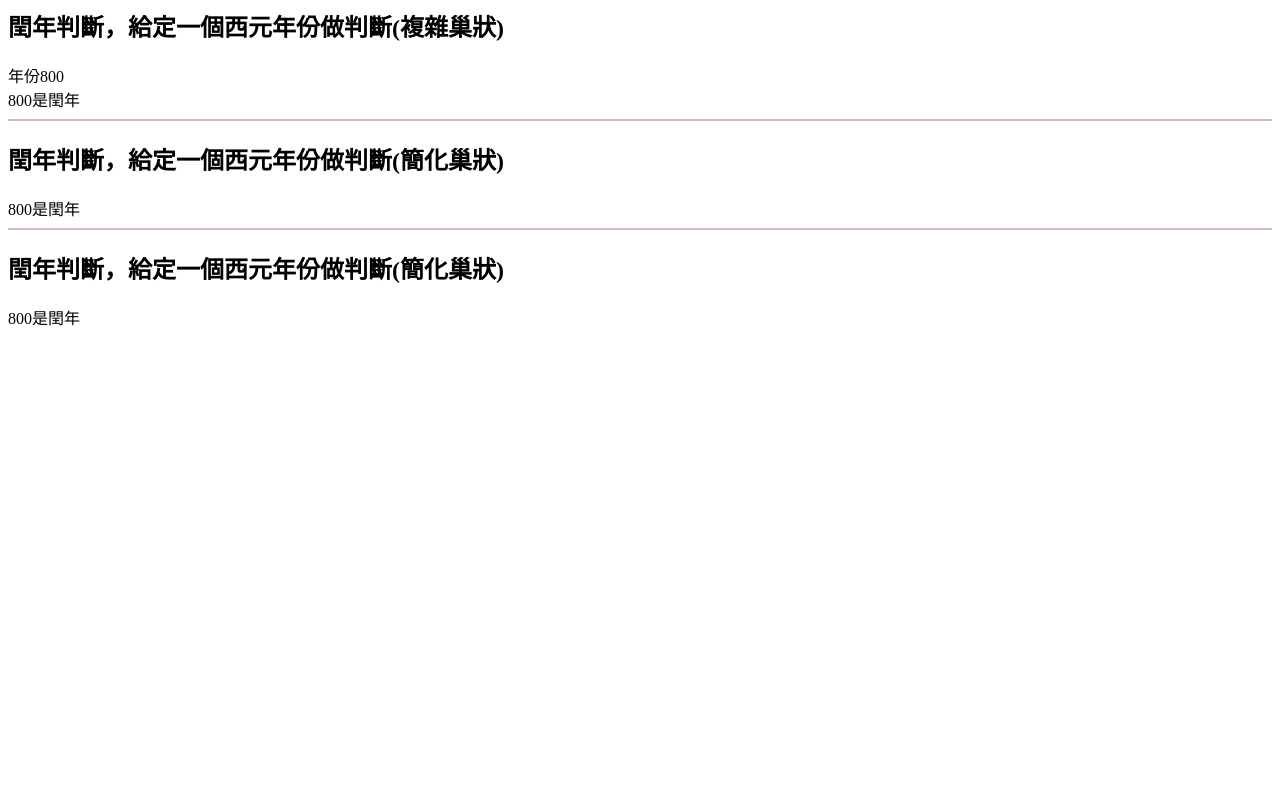
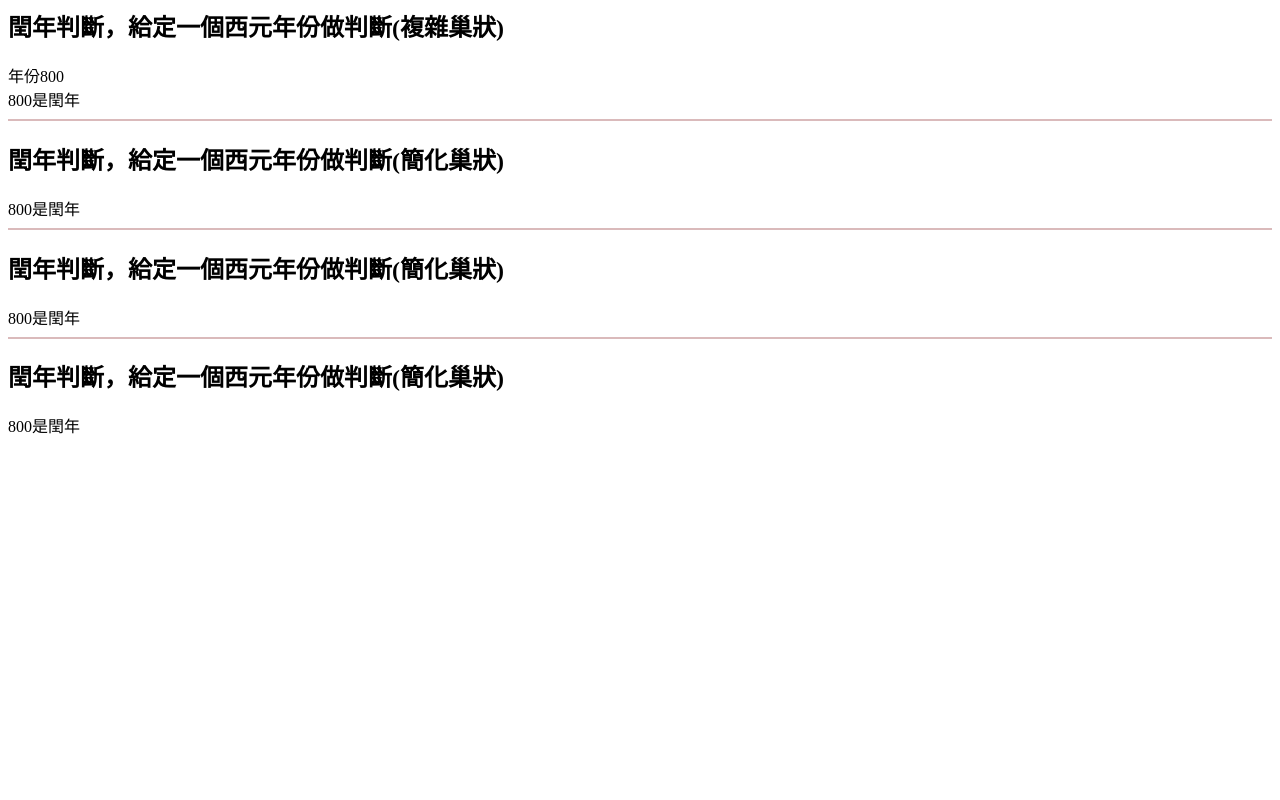
Before and after one commit to HannaWang003/Program_Hanna, a PHP site: page /pra.php in a window 1280 px wide. Run offline with PHP 8.4, Linux system fonts and the light colour scheme.

Commit message:
註解:效能較好的寫法(51-59)

```diff
--- a/P20231006_01/pra.php
+++ b/P20231006_01/pra.php
@@ -48,5 +48,14 @@ if(($year%100 != 0 || $year%400==0) && $year%4==0){
 else{
     echo $year."是平年";
 }
+//這個判斷式中只有一個邏輯運算符（||）和三個取餘數的運算（%）。由於只有一個邏輯運算符，計算的順序相對簡單。
+//而因為&&的判斷順序優先於||，所以此狀況不管有沒有加內括號的結果都是一樣的。
+print $hr1;
+echo "<h2>閏年判斷，給定一個西元年份做判斷(簡化巢狀)</h2>";
+if(($year%4==0 && $year%100 != 0) || $year%400==0){
+        echo $year."是閏年";}
+else{
+    echo $year."是平年";
+}
 
 ?>
```
